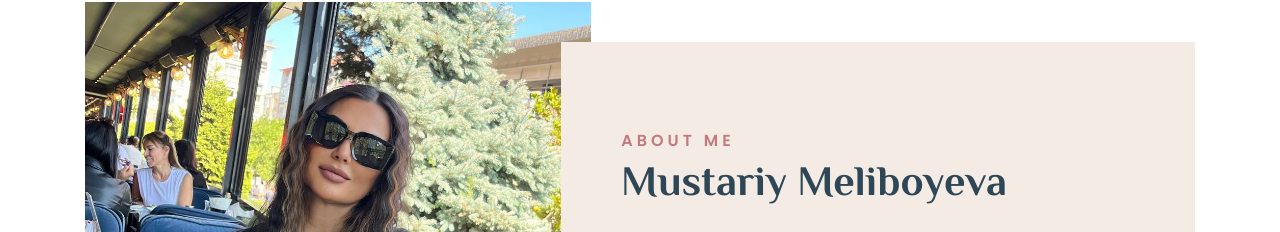
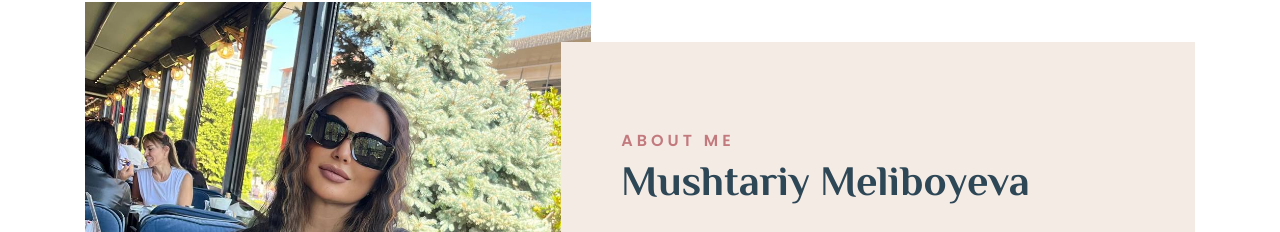
Before and after one commit to fayzullo1501/Mrs.-Mushtariy, a plain HTML site: page index.html in a window 1280 px wide. Shown: the part 750-982 px from the top of the page. Drawn offline with nearby package versions, Linux system fonts and the light colour scheme.

Commit message:
Update index.html

```diff
--- a/index.html
+++ b/index.html
@@ -143,7 +143,7 @@
 
             <p class="section-subtitle">About me</p>
 
-            <h2 class="h2 section-title">Mustariy Meliboyeva</h2><br>
+            <h2 class="h2 section-title">Mushtariy Meliboyeva</h2><br>
             <div class="section-text">
               I would like to state that am extermely devoted and enthusiastic about being effective and fast in business life, and that wnat on the responsibility required by the position with curiosity and enthuiasm am aware that willing, attentive and careful work will definitely result in success. For this reason, have no doubt that can contribute to you with my skills and work discipline.
             </div>
```
